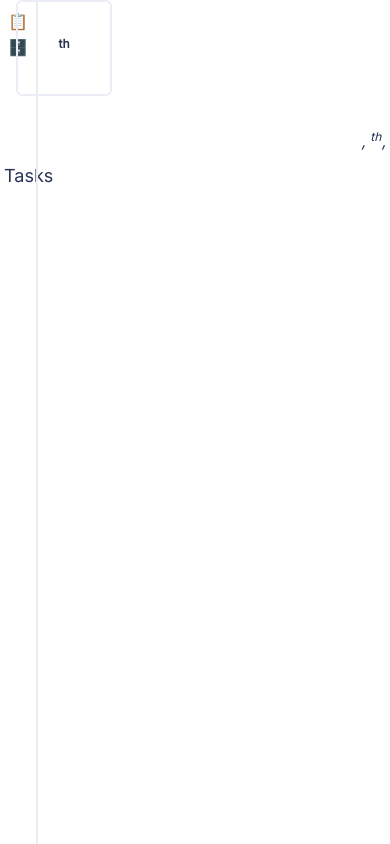
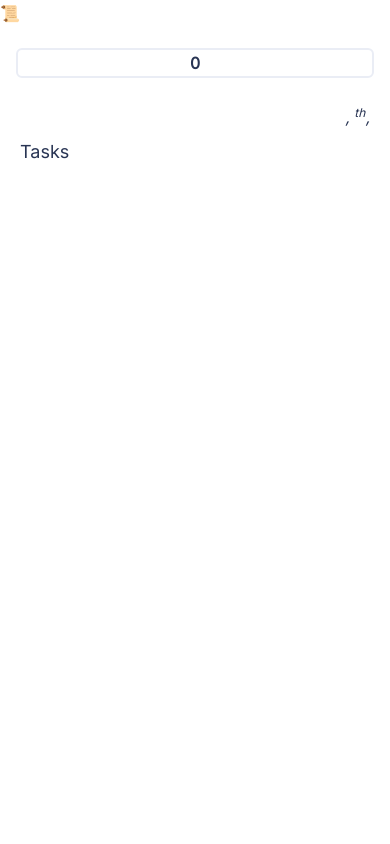
Before and after one commit to GeorgeDaris/Fill-Your-Glass-Task-Manager, a Vue app: page /archive in a window 390 px wide. Built offline with nearby package versions, Linux system fonts and the light colour scheme.

Commit message:
Made the navigation bar responsive

```diff
--- a/src/App.vue
+++ b/src/App.vue
@@ -4,6 +4,8 @@
 
 // import ProgressBar from "./components/ProgressBar.vue";
 import { reactive, provide, watch } from "vue";
+
+import NavBar from "./components/NavBar.vue";
 
 let todos = reactive([]);
 //using localstorage to retrieve todos
@@ -174,19 +176,7 @@ provide("addArchiveEntry", addArchiveEntry);
 
 <template>
   <main class="">
-    <nav
-      class="fixed top-0 left-0 border-r-2 border-lightGrey h-full p-2 dark:border-lightDark"
-    >
-      <ul>
-        <li>
-          <router-link to="/">📋</router-link>
-        </li>
-        <li>
-          <router-link to="/archive">🗄️</router-link>
-        </li>
-      </ul>
-    </nav>
-
+    <NavBar></NavBar>
     <router-view v-slot="{ Component }">
       <!-- <transition name="slide-fade-top-router"> -->
       <component :is="Component" :key="$route.path" />
--- a/src/components/ArchiveEntries.vue
+++ b/src/components/ArchiveEntries.vue
@@ -10,9 +10,19 @@ const reversedArchive = computed(() => {
 </script>
 
 <template>
-  <ul>
-    <li v-for="entry in reversedArchive" :key="entry.id">
+  <ul class="mx-4">
+    <li class="group" v-for="entry in reversedArchive" :key="entry.id">
       <ArchiveEntry :entry="entry"></ArchiveEntry>
+      <!-- <div v-for="task in entry.tasks" :key="task.id">
+        <div v-if="task.category == 'Personal'">
+          {{ task.title }}
+        </div>
+      </div> -->
+      <!-- {{ entry }} -->
+      <!-- <hr
+        class="bg-lightGrey dark:bg-lightDark w-3/4 h-[0.15rem] border-none rounded-full my-1 mt-2 mx-auto group-last:hidden group-even:bg-hrOdd dark:group-even:bg-hrDarkOdd"
+      /> -->
     </li>
   </ul>
 </template>
+<!-- shadow-[1.5rem_0.5rem_0px_0px_var(--accent)] -->
--- a/src/components/ArchiveEntry.vue
+++ b/src/components/ArchiveEntry.vue
@@ -1,9 +1,8 @@
 <script setup>
-// import { computed } from "vue";
+import { computed } from "vue";
 import TodoItem from "./TodoItem.vue";
 
-// const props =
-defineProps(["entry"]);
+const props = defineProps(["entry"]);
 
 const dateEnding = (date) => {
   if (date > 3 && date < 21) return "th";
@@ -19,22 +18,41 @@ const dateEnding = (date) => {
       return "th";
   }
 };
+
+const leadingZero = computed(() => {
+  if (props.entry.date.day < 10) {
+    return "0";
+  } else {
+    return false;
+  }
+});
 </script>
 
 <template>
+  <transition name="todos" appear>
     <div
-    class="grid md:grid-cols-[minmax(5rem,_0.5fr)_minmax(7rem,_5fr)] gap-x-10"
+      class="md:grid md:grid-cols-[minmax(5rem,_0.5fr)_minmax(7rem,_5fr)] gap-x-10 my-4"
     >
-    <div class="ml-4 font-semibold">
+      <div class="md:ml-4 font-semibold sticky top-12">
         <p
-        class="sticky top-8 w-24 h-24 text-center flex items-center justify-center border-2 border-lightGrey rounded-md dark:border-lightDark"
+          class="sticky top-8 md:w-24 md:h-24 text-center md:flex items-center md:justify-center border-2 border-lightGrey rounded-md dark:border-lightDark"
         >
-        <time>
-          <span>{{ entry.date.month }} </span>
-          <span class="block">
-            {{ entry.date.day
-            }}<sup>{{ dateEnding(entry.date.day) }}</sup></span
-          >
+          <time class="flex md:block after:content-[''] after:flex-1">
+            <span
+              class="uppercase flex-1 text-left after:content-['\00a0\00a0'] md:after:content-['']"
+              >{{ entry.date.month }}
+            </span>
+
+            <span class="md:block">
+              <span v-if="leadingZero">
+                {{ leadingZero }}{{ entry.date.day }}
+              </span>
+              <span v-else>
+                {{ entry.date.day }}
+              </span>
+            </span>
+
+            <!-- <span class="flex-1 text-left"></span> -->
           </time>
         </p>
       </div>
@@ -50,7 +68,10 @@ const dateEnding = (date) => {
             >, {{ entry.date.year }}
           </time>
         </p>
-      <p class="notes my-2 indent-4 text-justify" v-html="entry.notes"></p>
+        <div
+          class="notes my-2 indent-4 text-justify"
+          v-html="entry.notes"
+        ></div>
 
         <h3 class="my-1 text-lg">Tasks</h3>
         <ul class="m-1 ml-4">
@@ -61,12 +82,13 @@ const dateEnding = (date) => {
         <!-- <blockquote>
           Lorem ipsum dolor sit amet, consectetur adipiscing elit. Sed sit amet
           mattis orci. Pellentesque a sapien scelerisque, maximus diam ac,
-        efficitur odio. Pellentesque pretium consequat iaculis. Vestibulum ante
-        ipsum primis in faucibus orci luctus et ultrices posuere cubilia curae;
-        Aenean a semper libero.
+          efficitur odio. Pellentesque pretium consequat iaculis. Vestibulum
+          ante ipsum primis in faucibus orci luctus et ultrices posuere cubilia
+          curae; Aenean a semper libero.
         </blockquote> -->
       </article>
     </div>
+  </transition>
 </template>
 
 <style>
--- /dev/null
+++ b/src/components/NavBar.vue
@@ -0,0 +1,48 @@
+<script setup>
+import { ref } from "vue";
+
+let navOpen = ref(false);
+
+const toggleNav = () => {
+  navOpen.value = !navOpen.value;
+  console.log(navOpen.value);
+};
+
+const closeNav = () => {
+  //closing the navigation menu after the user clicks on a link
+  if (navOpen.value) {
+    navOpen.value = false;
+  } else {
+    return;
+  }
+};
+</script>
+
+<template>
+  <button class="md:hidden" @click="toggleNav">📜</button>
+
+  <nav
+    class="fixed top-0 left-0 md:block border-r-2 border-lightGrey h-full p-2 dark:border-lightDark"
+    :class="[
+      navOpen
+        ? ['block', 'w-full', 'max-[740px]:bg-accentColor', 'z-50']
+        : 'hidden',
+    ]"
+  >
+    <button
+      class="md:hidden absolute right-0 top-0 m-4"
+      v-if="navOpen"
+      @click="closeNav"
+    >
+      X
+    </button>
+    <ul>
+      <li>
+        <router-link to="/" @click="closeNav">📋</router-link>
+      </li>
+      <li>
+        <router-link to="/archive" @click="closeNav">🗄️</router-link>
+      </li>
+    </ul>
+  </nav>
+</template>
--- a/src/components/ProgressBar.vue
+++ b/src/components/ProgressBar.vue
@@ -3,6 +3,7 @@ defineProps(["total", "todo", "glass", "tube"]);
 </script>
 
 <template>
+  <transition name="progress-indicator" appear>
     <div
       v-if="glass"
       class="flex items-center justify-center m-1 mb-2 mt-0 max-[740px]:mt-10"
@@ -67,7 +68,10 @@ defineProps(["total", "todo", "glass", "tube"]);
         ></div>
       </div>
     </div>
-  <div v-else-if="tube" class="flex items-center justify-center m-1 mb-2 mt-0">
+    <div
+      v-else-if="tube"
+      class="flex items-center justify-center m-1 mb-2 mt-0"
+    >
       <div
         role="progressbar"
         :aria-valuemax="total.length"
@@ -155,6 +159,7 @@ defineProps(["total", "todo", "glass", "tube"]);
         ></div>
       </div>
     </div>
+  </transition>
 </template>
 
 <style scoped>
--- a/src/components/TodoListNew.vue
+++ b/src/components/TodoListNew.vue
@@ -184,4 +184,14 @@ const openArchiveForm = () => {
   opacity: 0;
   /* transform: translateY(2rem); */
 }
+
+.progress-indicator-enter-active,
+.progress-indicator-leave-active {
+  transition: all 1.3s ease;
+}
+.progress-indicator-enter-from,
+.progress-indicator-leave-to {
+  opacity: 0;
+  transform: translateX(60px);
+}
 </style>
```
Lines whose indentation alone changed are shown as unchanged.
